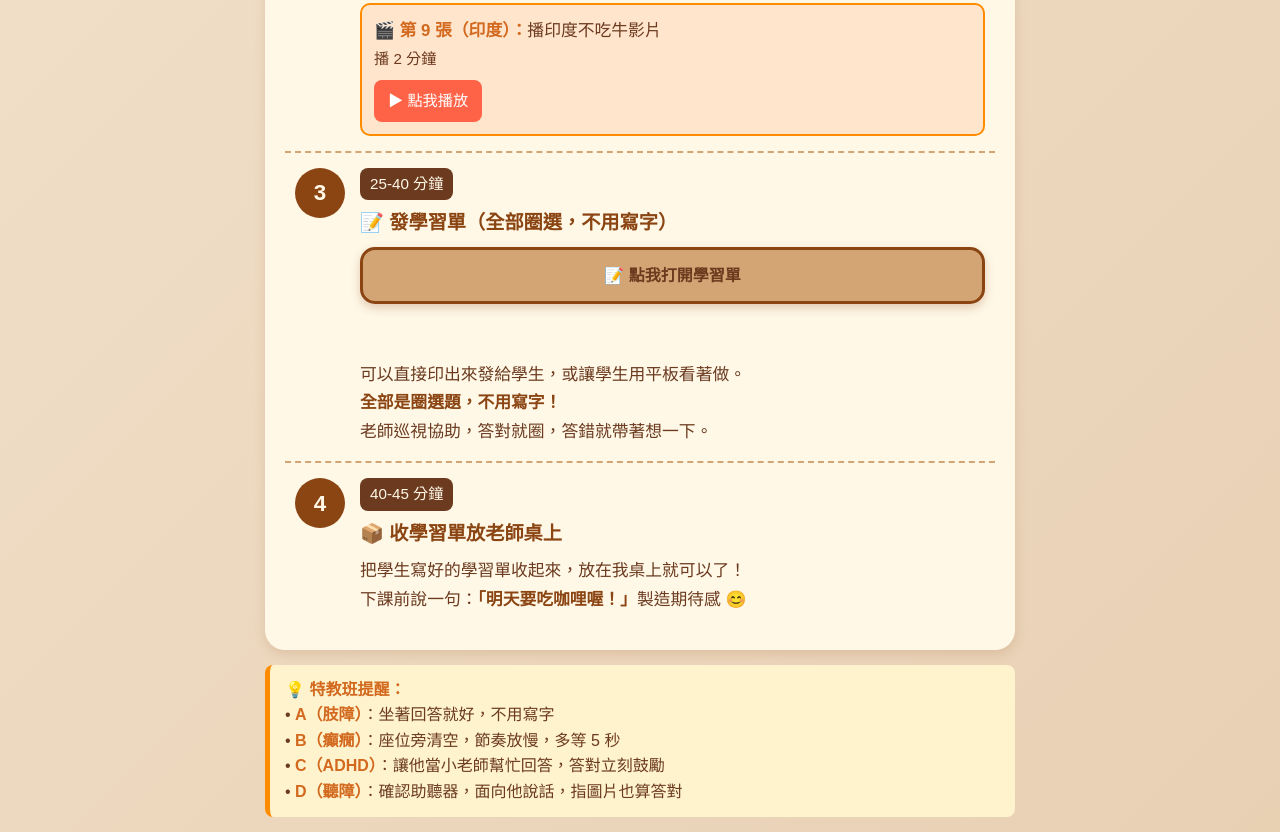
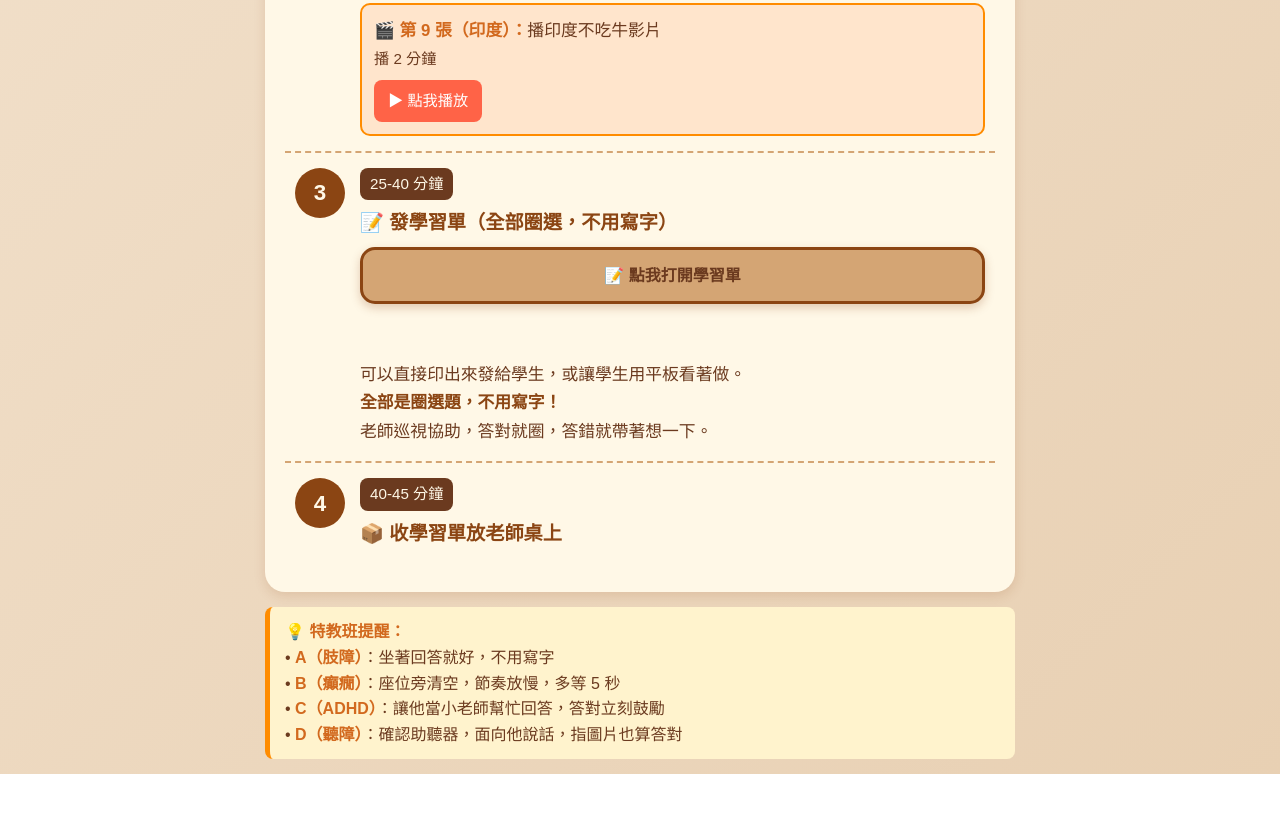
Before and after one commit to classtools1020/classtools1020, a plain HTML site: page sub-teacher/thursday.html in a window 1280 px wide. Shown: the part 1179-2011 px from the top of the page. After the commit the page ends 1953 px from the top, so only its background shows below. Drawn offline with Linux system fonts and the light colour scheme.

Commit message:
簡化週四流程第5步：移除收學習單的詳細說明

```diff
--- a/sub-teacher/thursday.html
+++ b/sub-teacher/thursday.html
@@ -243,10 +243,6 @@
       <div class="step-content">
         <span class="step-time">40-45 分鐘</span>
         <div class="step-title">📦 收學習單放老師桌上</div>
-        <div class="step-detail">
-          把學生寫好的學習單收起來，放在我桌上就可以了！<br>
-          下課前說一句：<strong style="color:#8B4513;">「明天要吃咖哩喔！」</strong>製造期待感 😊
-        </div>
       </div>
     </div>
   </div>
```
